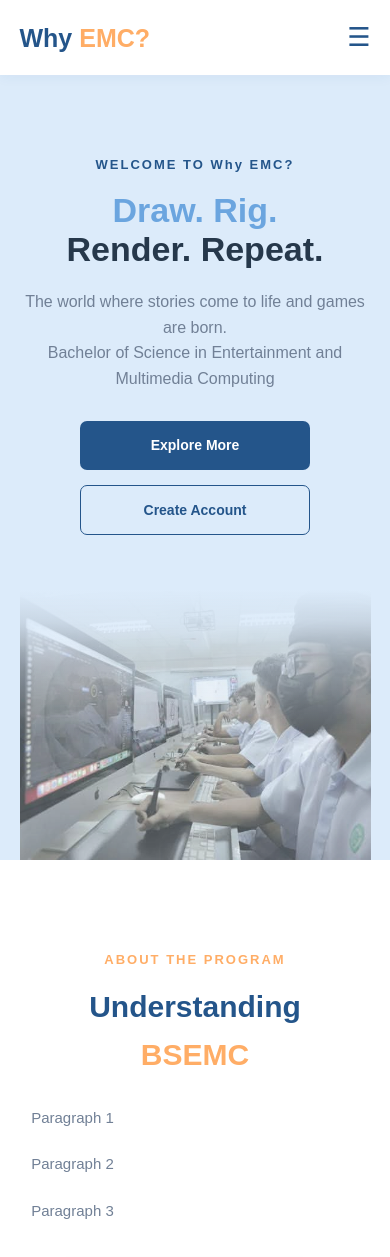
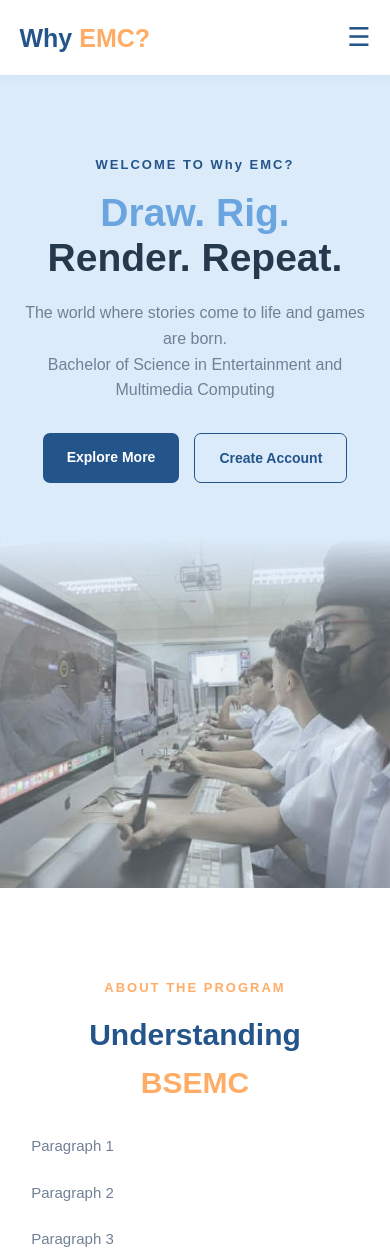
Before and after one commit to TheCoefeaJoe/web-portfolio, a plain HTML site: page index.html in a window 390 px wide. Shown: the top 1257 px of the page. Drawn offline with Linux system fonts and the light colour scheme.

Commit message:
Updated project

```diff
--- a/index.css
+++ b/index.css
@@ -700,29 +700,100 @@ a {
 
 
 /* =========================================
-   11. SMALL MOBILE SCREENS
+   MOBILE HERO SLIDESHOW
 ========================================= */
 
-@media (max-width: 400px) {
+@media (max-width: 850px) {
 
-    .hero h1 {
-        font-size: 34px;
+    .hero {
+        min-height: auto;
+        display: flex;
+        flex-direction: column;
+        align-items: center;
+        text-align: center;
+        padding: 55px 5% 0;
+        gap: 20px;
+        background: var(--hero-background);
+    }
+
+    .hero-content {
+        width: 100%;
+        max-width: 650px;
+        padding: 25px 0 35px;
+    }
+
+    .hero-description {
+        margin-left: auto;
+        margin-right: auto;
     }
 
     .hero-buttons {
-        flex-direction: column;
-        align-items: center;
+        justify-content: center;
     }
 
-    .primary-btn,
-    .secondary-btn {
+    /* Full-width slideshow */
+    .hero-visual {
+        position: relative;
+        width: calc(100% + 10vw);
+        height: 420px;
+        min-height: 420px;
+        margin-left: -5vw;
+        margin-right: -5vw;
+        overflow: hidden;
+    }
+
+    .hero-slideshow {
+        position: absolute;
+        inset: 0;
         width: 100%;
-        max-width: 230px;
+        height: 100%;
+    }
+
+    /* Fill the entire slideshow area */
+    .slide img {
+        width: 100%;
+        height: 100%;
+        display: block;
+        object-fit: cover;
+        object-position: center;
+        opacity: 1;
+    }
+
+    /* Keep a subtle transition at the top */
+    .hero-slideshow::after {
+        background: linear-gradient(
+            180deg,
+            var(--hero-background) 0%,
+            rgba(220, 235, 250, 0.65) 8%,
+            rgba(220, 235, 250, 0.15) 20%,
+            transparent 35%
+        );
+    }
+}
+
+
+/* =========================================
+   SMALL MOBILE SCREENS
+========================================= */
+
+@media (max-width: 650px) {
+
+    .hero h1 {
+        font-size: 39px;
     }
 
     .hero-visual {
-        height: 270px;
-        min-height: 270px;
+        width: calc(100% + 10vw);
+        height: 350px;
+        min-height: 350px;
+        margin-left: -5vw;
+        margin-right: -5vw;
+    }
+
+    .slide img {
+        object-fit: cover;
+        object-position: center;
+        opacity: 0.75;
     }
 
 }
```
